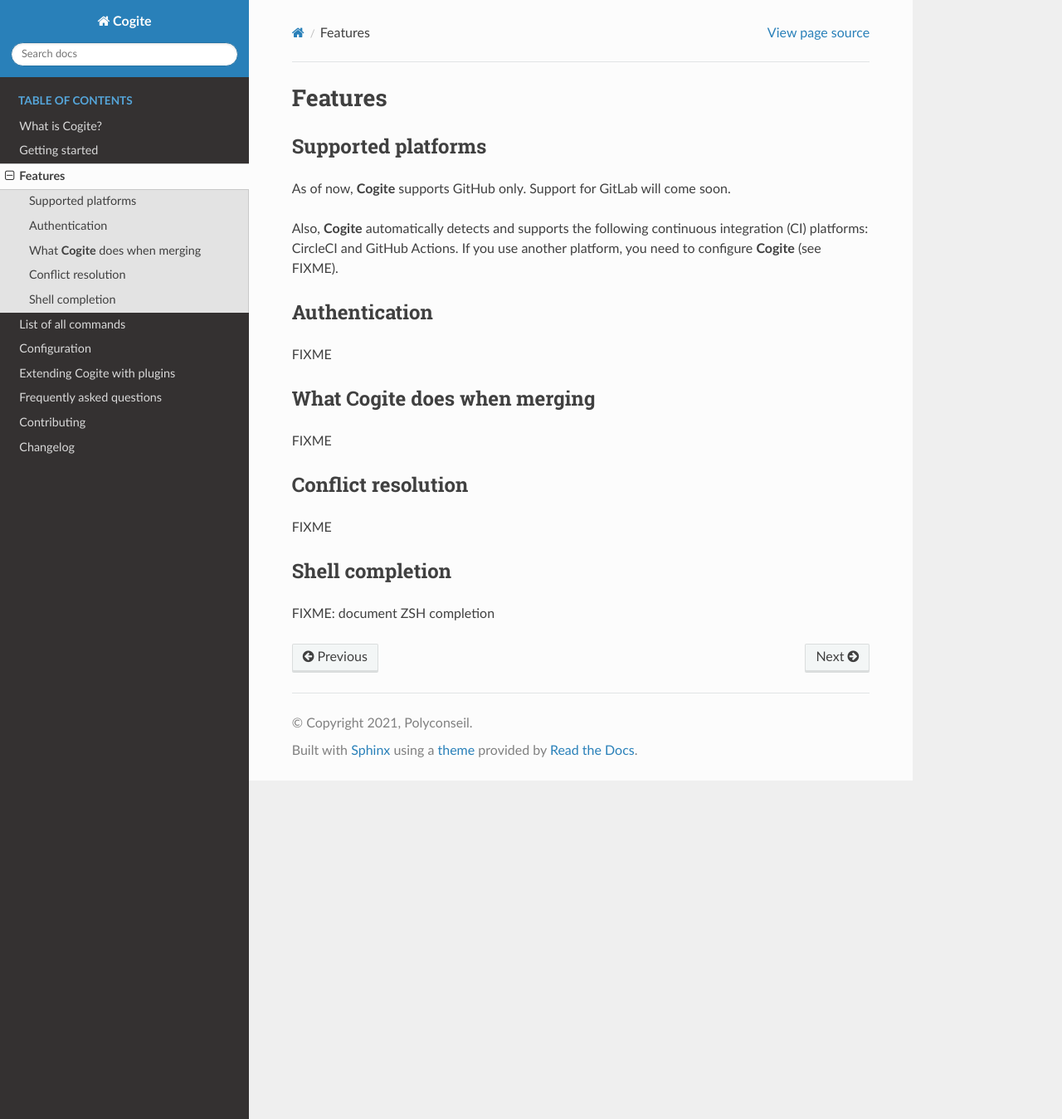
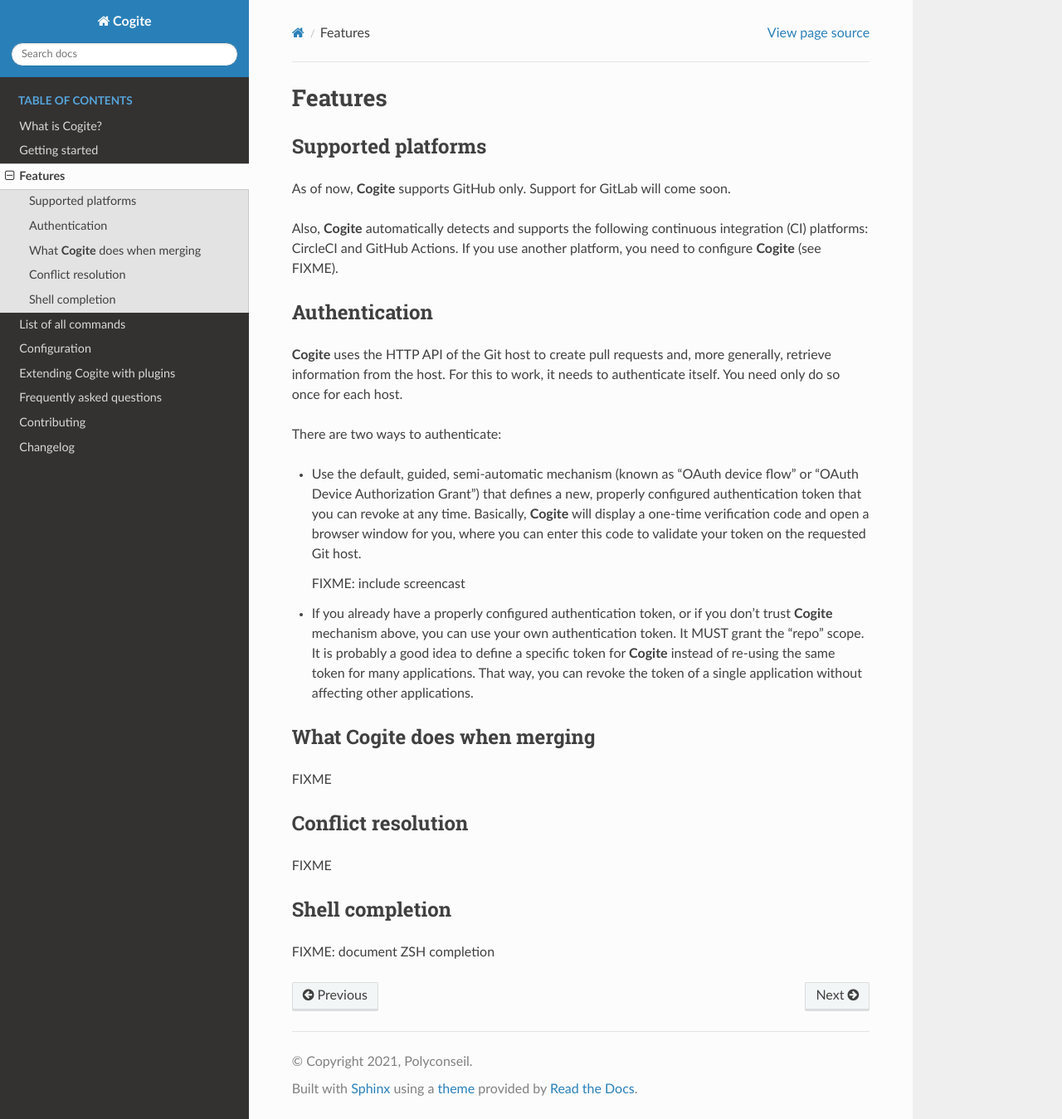
Before and after one commit to Polyconseil/cogite, a Sphinx documentation site: the page built from docs/features.rst, in a window 1280 px wide and 1349 px high. Shown: the whole window at 83% size. Built offline with Sphinx 7.4.7 and the Read the Docs theme 2.0.0, drawn with Linux system fonts in a browser that asks for light colours.

Commit message:
docs: Add draft of doc about authentication

```diff
--- a/docs/features.rst
+++ b/docs/features.rst
@@ -19,7 +19,29 @@ FIXME).
 Authentication
 --------------
 
-FIXME
+**Cogite** uses the HTTP API of the Git host to create pull requests
+and, more generally, retrieve information from the host. For this to
+work, it needs to authenticate itself. You need only do so once for
+each host.
+
+There are two ways to authenticate:
+
+- Use the default, guided, semi-automatic mechanism (known as "OAuth
+  device flow" or "OAuth Device Authorization Grant") that defines a
+  new, properly configured authentication token that you can revoke at
+  any time. Basically, **Cogite** will display a one-time verification
+  code and open a browser window for you, where you can enter this
+  code to validate your token on the requested Git host.
+
+  FIXME: include screencast
+
+- If you already have a properly configured authentication token, or
+  if you don't trust **Cogite** mechanism above, you can use your own
+  authentication token. It MUST grant the "repo" scope. It is probably
+  a good idea to define a specific token for **Cogite** instead of
+  re-using the same token for many applications. That way, you can
+  revoke the token of a single application without affecting other
+  applications.
 
 
 .. _features_merge:
--- a/docs/getting_started.rst
+++ b/docs/getting_started.rst
@@ -29,8 +29,6 @@ Minimal configuration
 1. Move to the directory where you have a checkout of a Git repository.
 
 2. Run ``cogite auth add`` and follow instructions.
-
-   FIXME: explain the two current options : manual token or automatic configuration.
 
    For further details about authentication-related commands, see
    :ref:`features_authentication` and :ref:`commands_auth`.
```
